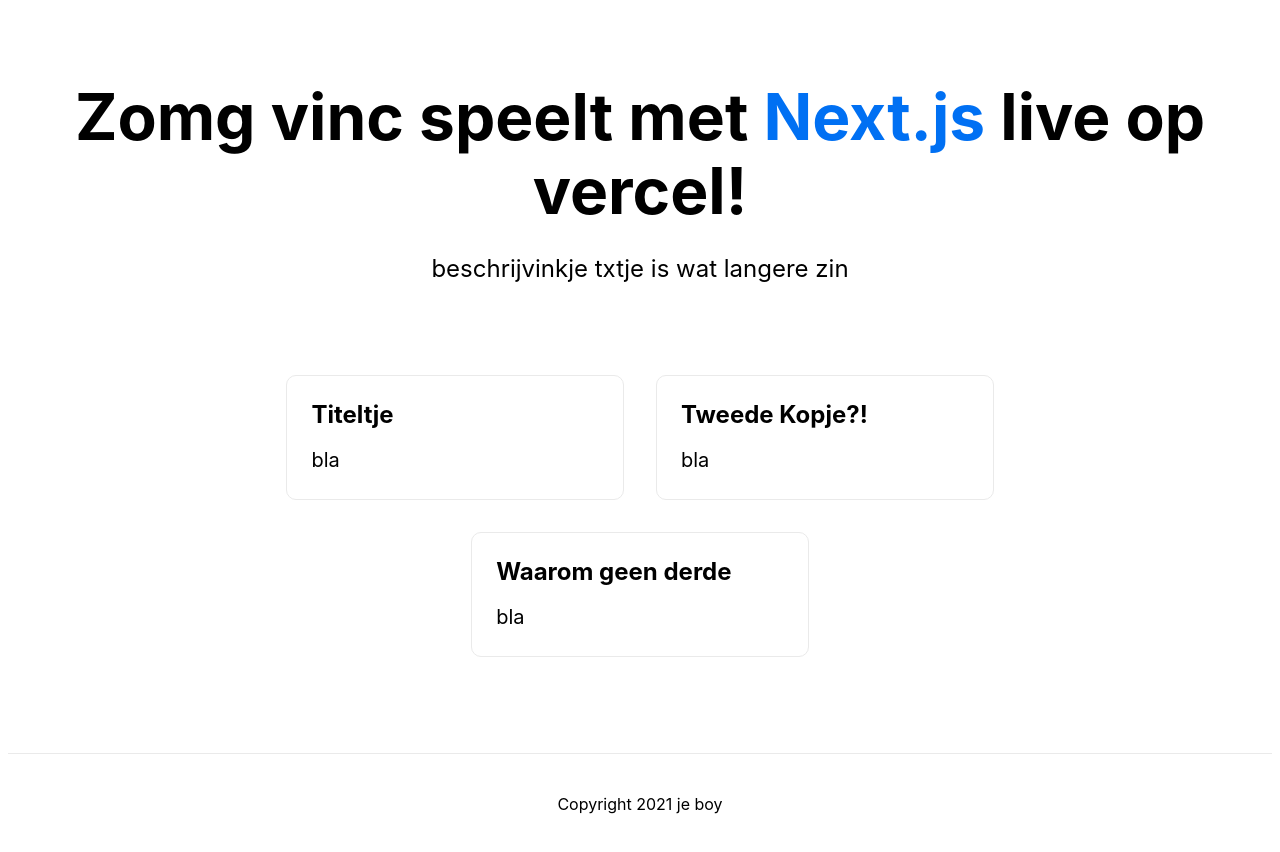
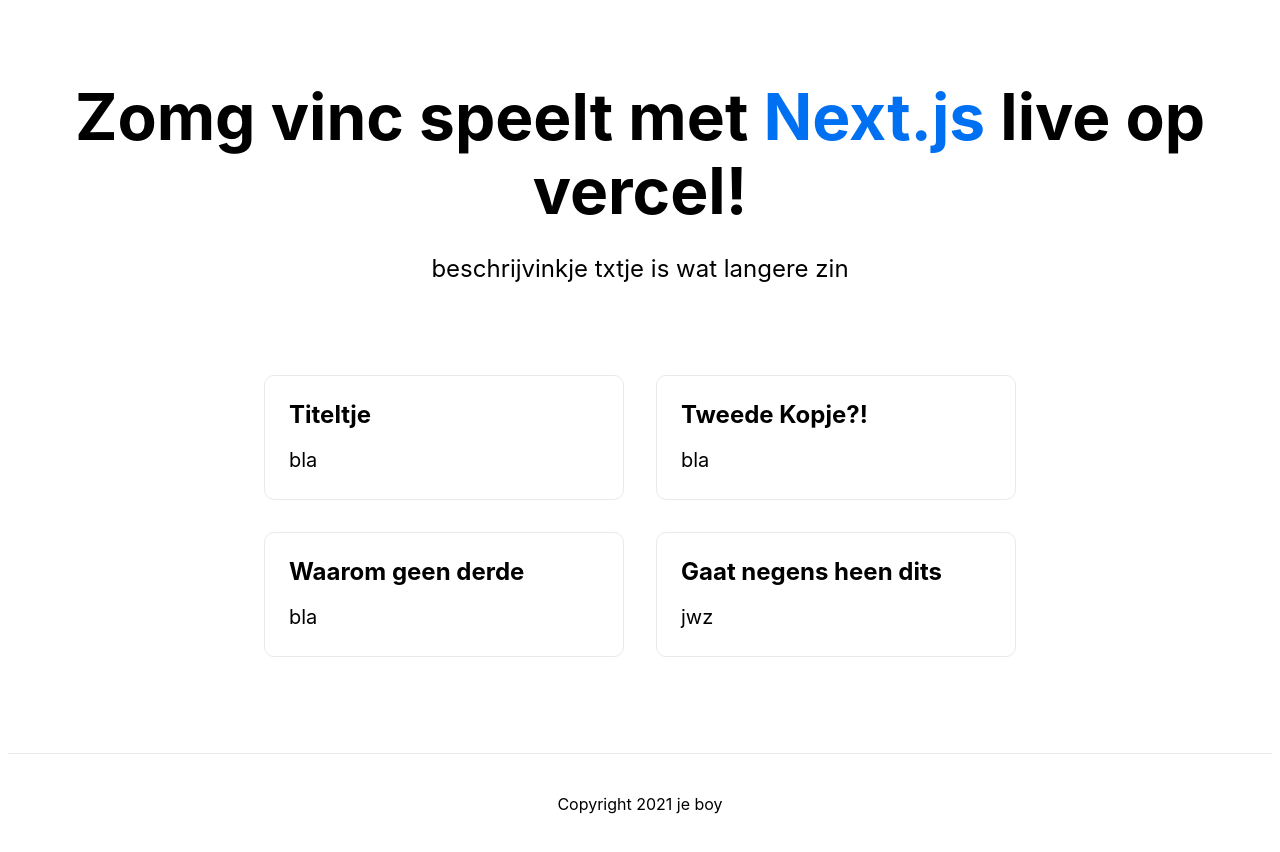
Before and after one commit to VPlayingAround/2021-05-VincFirstNextVercel, a Next.js app: page / in a window 1280 px wide. Built offline with nearby package versions, Linux system fonts and the light colour scheme.

Commit message:
martin moet wel weten wassusup en joeri ook

```diff
--- a/pages/index.js
+++ b/pages/index.js
@@ -34,6 +34,11 @@
             <h3>Waarom geen derde</h3>
             <p>bla</p>
           </a>
+
+          <a href="/" className={styles.card}>
+            <h3>Gaat negens heen dits</h3>
+            <p>jwz</p>
+          </a>
         </div>
       </main>
 
```
